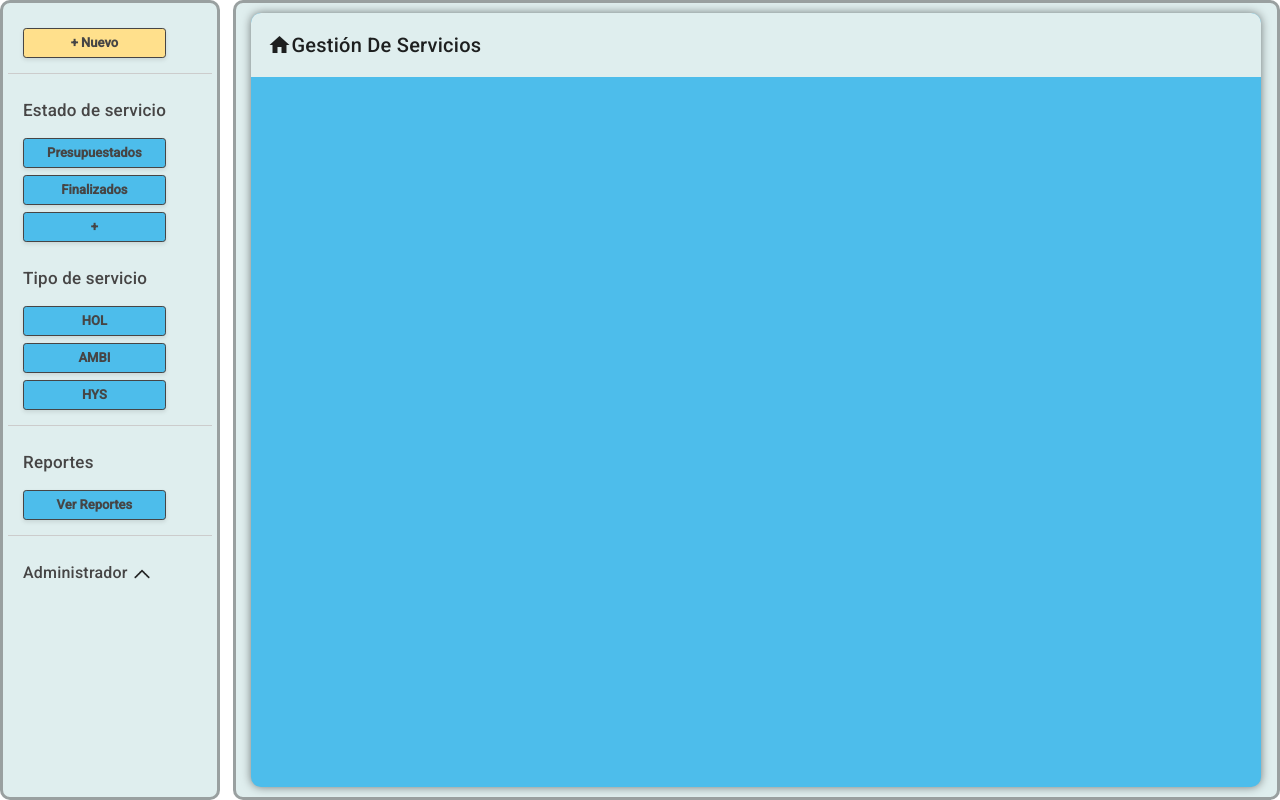
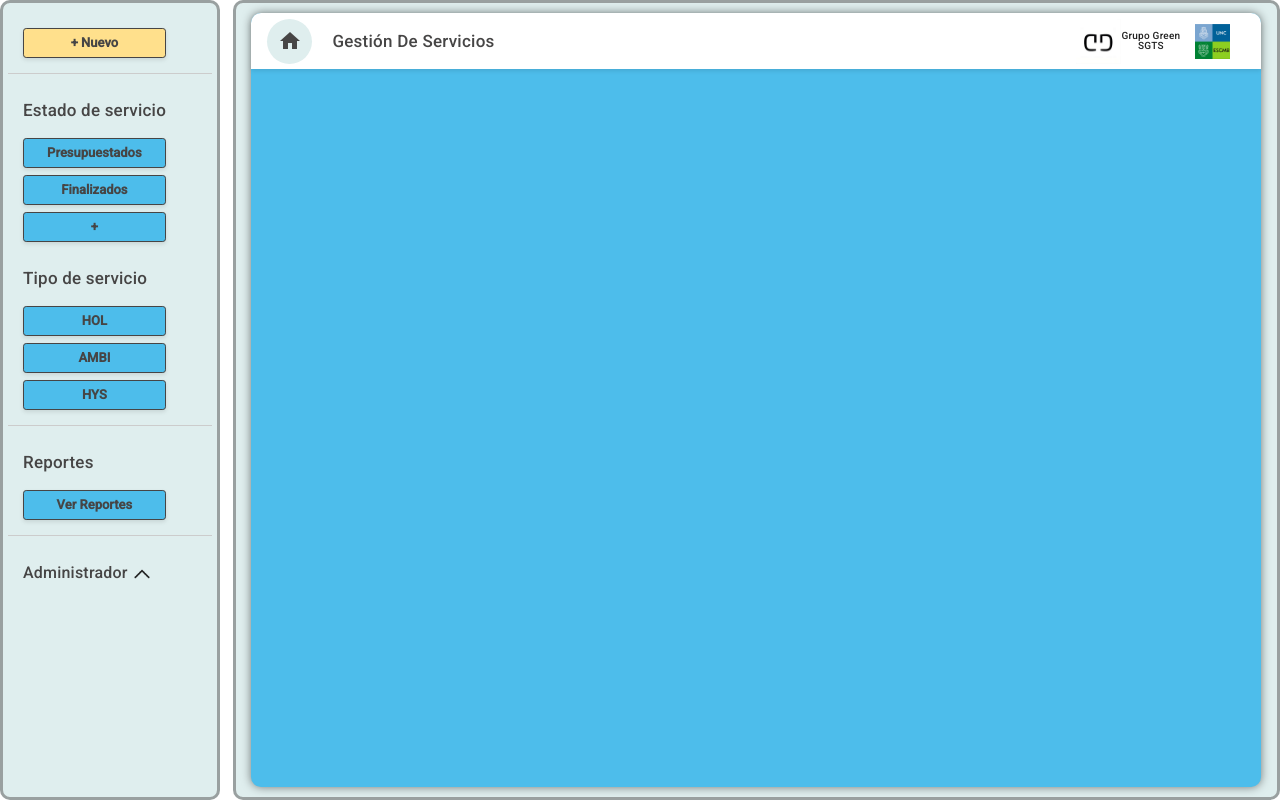
Before and after one commit to andresunc/frontend_sgts, an Angular app: page / in a window 1280 px wide. Built offline with nearby package versions, Linux system fonts and the light colour scheme.

Commit message:
Estilos al componente titlebar

```diff
--- a/src/app/ComponentsShared/sidebar/sidebar.component.css
+++ b/src/app/ComponentsShared/sidebar/sidebar.component.css
@@ -1,7 +1,6 @@
 body {
     margin: 0;
     padding: 0;
-    font-family: Arial, sans-serif;
 }
 
 /* Estilos para el sidebar */
--- a/src/app/componentsAdministrador/administrador/administrador.component.ts
+++ b/src/app/componentsAdministrador/administrador/administrador.component.ts
@@ -7,5 +7,5 @@ import { Component } from '@angular/core';
 })
 export class AdministradorComponent {
 
-  title: string = "Módulo de administración y configuración de servicios";
+  title: string = "Administración Y Configuración De Servicios";
 }
--- a/src/app/componentsShared/title-bar/title-bar.component.css
+++ b/src/app/componentsShared/title-bar/title-bar.component.css
@@ -1,9 +1,63 @@
 mat-toolbar {
     border-top-right-radius: 10px;
     border-top-left-radius: 10px;
-    background-color: #DFEEEE;
+    background-color: #ffffff;
+    box-shadow: 0px 2px 4px rgba(0, 0, 0, 0.1);
+    height: 56px;
+    justify-content:space-between;
 }
 
 mat-icon {
+    width: 45px;
+    height: 45px;
+    border-radius: 50%;
+    display: flex;
+    align-items: center;
+    justify-content: center;
+    background-color: #DFEEEE;
     cursor: pointer;
+    color: #464545;
+    transition: background-color 0.3s, box-shadow 0.3s, width 0.3s, height 0.3s;
 }
+
+mat-icon:hover {
+    box-shadow: 0px 2px 10px rgba(0, 0, 0, 0.3);
+}
+
+.titulo {
+    margin-left: 20px;
+    color: #464545;
+    font-size: 17px;
+}
+
+.contenido-izquierdo {
+    display: flex;
+    align-items: center;
+    justify-content: center;
+}
+
+/* Estilos para los logos de la barra */
+.contenido-derecho {
+    height: 100%;
+    display: flex;
+    align-items: center;
+    justify-content: flex-end;
+    background-color: white;
+}
+.imagen-izquierda {
+    margin: 0;
+    width: 45px;
+    height: 45px;
+}
+.imagen-derecha {
+    margin: 0 15px;
+    width: 35px;
+    height: 35px;
+}
+.texto-centro {
+    flex: 1;
+    text-align: center;
+    font-size: 10px;
+    white-space: pre-line;
+    line-height: 1;
+}
--- a/src/app/componentsShared/title-bar/title-bar.component.html
+++ b/src/app/componentsShared/title-bar/title-bar.component.html
@@ -1,5 +1,15 @@
 <mat-toolbar>
-    <mat-icon aria-hidden="false" fontIcon="home"></mat-icon>
-    <mat-divider></mat-divider>
-    <span>{{titulo}}</span>
+    <div matTooltip="Regresar al home" class="contenido-izquierdo">
+        <mat-icon routerLink="" aria-hidden="false" fontIcon="home"></mat-icon>
+        <span class="titulo">{{titulo}}</span>
+    </div>
+
+    <div class="contenido-derecho">
+        <!-- Puedes ajustar las rutas de las imágenes según tus necesidades -->
+        <img src="./assets/img/gg-logo.png" alt="Imagen Izquierda" class="imagen-izquierda">
+        <span class="texto-centro">Grupo Green
+            <br> SGTS
+        </span>
+        <img src="./assets/img/logo-unc-escmb.png" alt="Imagen Derecha" class="imagen-derecha">
+    </div>
 </mat-toolbar>
```
Also changed, not shown: src/assets/img/gg-logo.png (added), src/assets/img/logo-unc-escmb.png (added).
